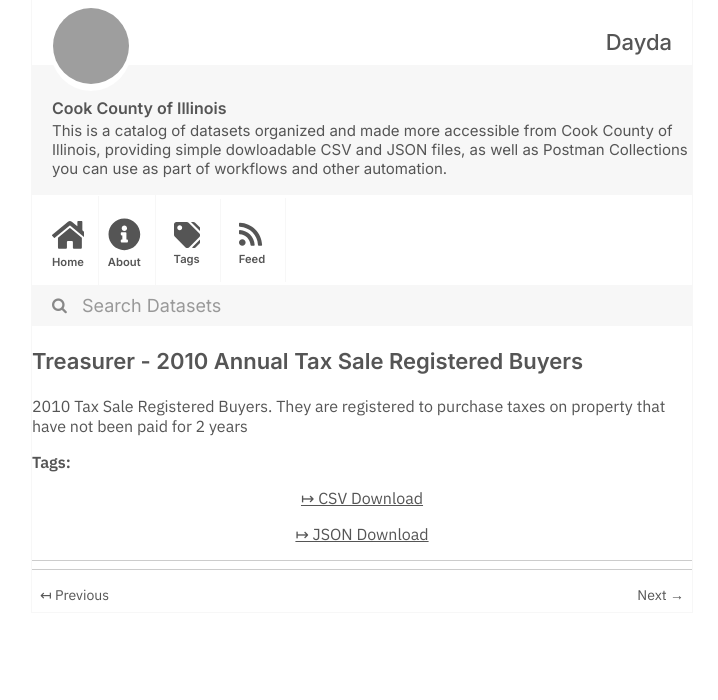
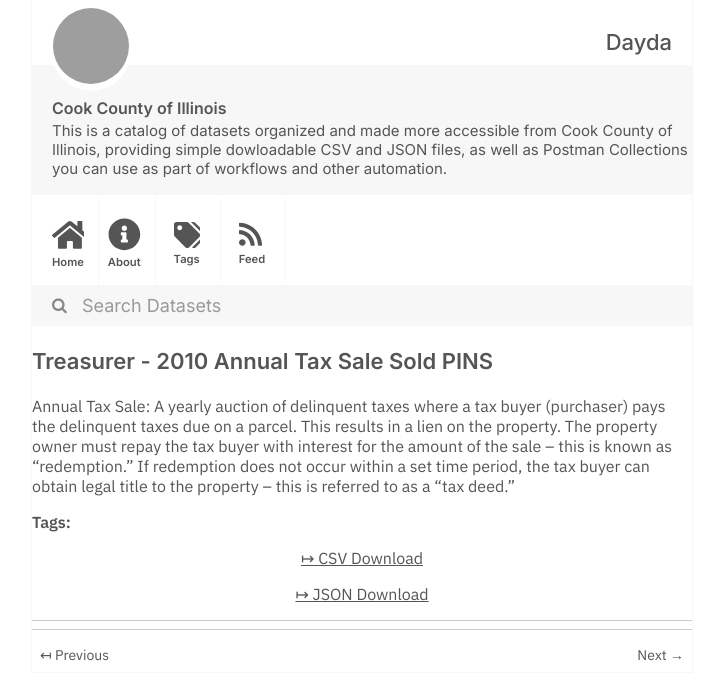
Before and after one commit to dayda-entities/cook-county-of-illinois, a Jekyll site: the page built from _posts/2020-11-10-treasurer-2010-annual-tax-sale.md, in a window 1280 px wide, cut to the strip 0-700 px from the top of the page. Shown: the whole strip, without its empty margins (278-996 px from the left). Built offline with Jekyll 4.4.1, drawn with Linux system fonts in a browser that asks for light colours; grey boxes are pictures that could not be loaded.

Commit message:
Publish Data

```diff
--- a/_posts/2020-11-10-treasurer-2010-annual-tax-sale.md
+++ b/_posts/2020-11-10-treasurer-2010-annual-tax-sale.md
@@ -1,17 +1,17 @@
 ---
-title: Treasurer - 2010 Annual Tax Sale Registered Buyers
-created: '2020-11-10T16:57:30.498061'
-modified: '2020-11-10T16:57:30.498068'
+title: Treasurer - 2010 Annual Tax Sale Sold PINS
+created: '2020-11-10T16:57:51.805830'
+modified: '2020-11-10T16:57:51.805840'
 state: active
 type: dataset
 tags: []
 groups:
   - Local Government
 csv_url: >-
-  https://datacatalog.cookcountyil.gov/api/views/g322-ktce/rows.csv?accessType=DOWNLOAD
+  https://datacatalog.cookcountyil.gov/api/views/v5vh-4ezv/rows.csv?accessType=DOWNLOAD
 json_url: >-
-  https://datacatalog.cookcountyil.gov/api/views/g322-ktce/rows.json?accessType=DOWNLOAD
+  https://datacatalog.cookcountyil.gov/api/views/v5vh-4ezv/rows.json?accessType=DOWNLOAD
 layout: post
 
 ---
-2010 Tax Sale Registered Buyers. They are registered to purchase taxes on property that have not been paid for 2 years
+Annual Tax Sale: A yearly auction of delinquent taxes where a tax buyer (purchaser) pays the delinquent taxes due on a parcel. This results in a lien on the property. The property owner must repay the tax buyer with interest for the amount of the sale – this is known as “redemption.” If redemption does not occur within a set time period, the tax buyer can obtain legal title to the property – this is referred to as a “tax deed.”
```
